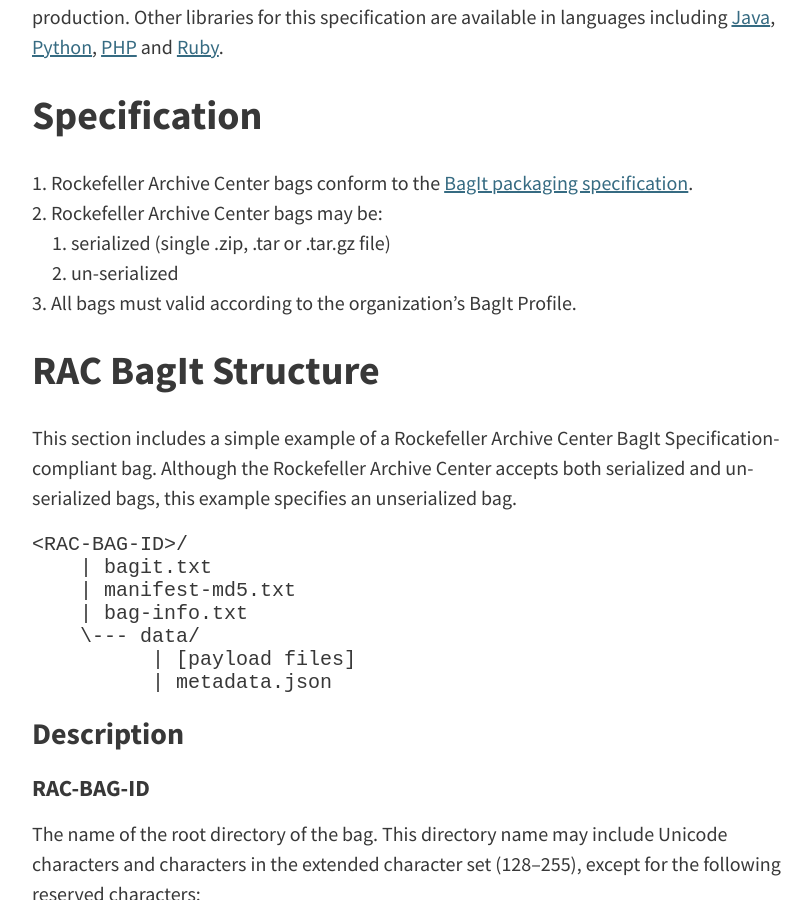
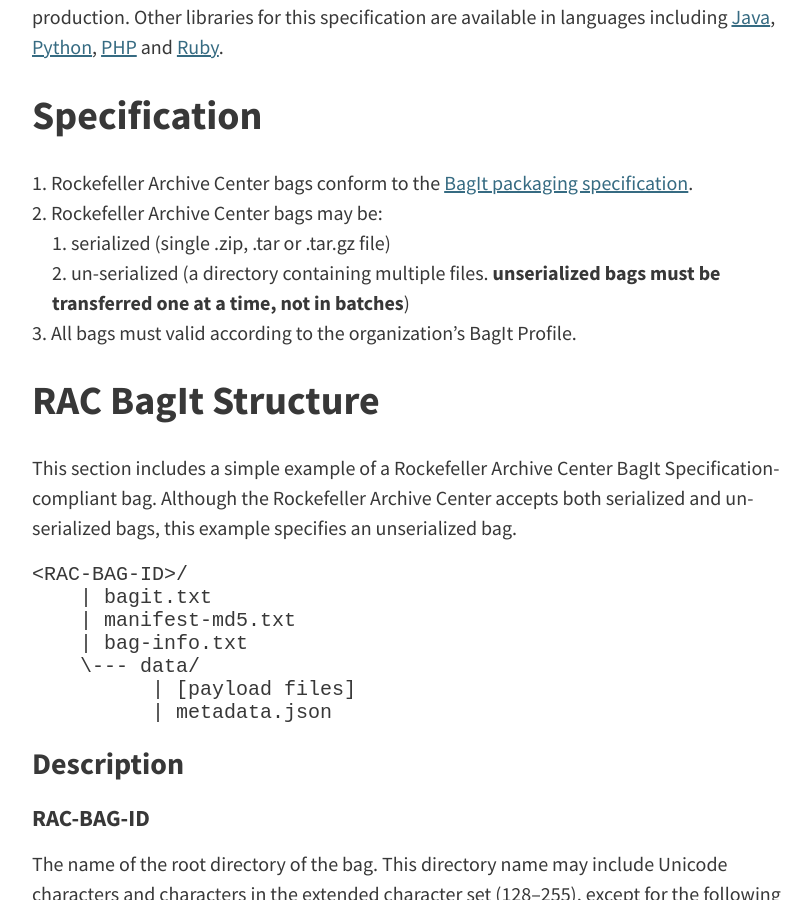
Before and after one commit to RockefellerArchiveCenter/project_electron, a Jekyll site: the page built from content/rac-bagit-spec.md, in a window 1280 px wide and 900 px high, scrolled down 644 px. Shown: the whole window, without its empty margins (224-1036 px from the left). Built offline with Jekyll 4.4.1, drawn with Linux system fonts in a browser that asks for light colours.

Commit message:
Add explanation of serialized versus unserialized.

```diff
--- a/content/rac-bagit-spec.md
+++ b/content/rac-bagit-spec.md
@@ -15,7 +15,7 @@
 1.  Rockefeller Archive Center bags conform to the [BagIt packaging specification](https://tools.ietf.org/html/draft-kunze-bagit-14 "BagIt Specification").
 2.  Rockefeller Archive Center bags may be:
     1.  serialized (single .zip, .tar or .tar.gz file)
-    2.  un-serialized
+    2.  un-serialized (a directory containing multiple files. **unserialized bags must be transferred one at a time, not in batches**)
 3.  All bags must valid according to the organization's BagIt Profile.
 
 ## RAC BagIt Structure
```
